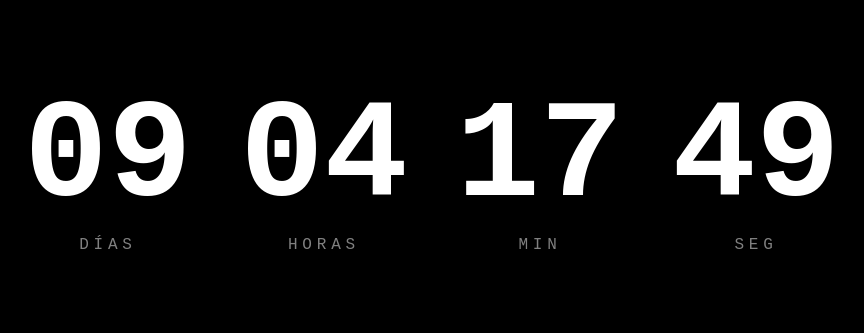
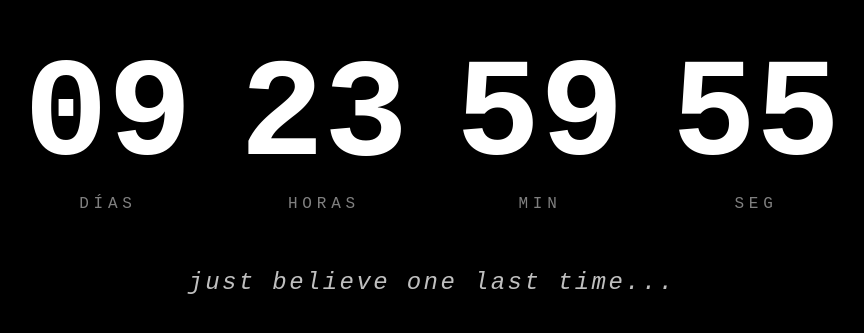
Before and after one commit to juandiego2907/contador-10-dias, a plain HTML site: page index.html in a window 1280 px wide. Shown: the part 229-562 px from the top of the page, without its empty margins (208-1072 px from the left). Drawn offline with Linux system fonts and the light colour scheme.

Commit message:
Reinicia contador y añade mensaje
Co-Authored-By: Claude Opus 5.5 <noreply@anthropic.com>

```diff
--- a/index.html
+++ b/index.html
@@ -6,10 +6,11 @@
 <title>Contador</title>
 <style>
   html, body { margin: 0; height: 100%; background: #000; color: #fff; }
-  body { display: flex; align-items: center; justify-content: center;
+  body { display: flex; align-items: center; justify-content: center; flex-direction: column;
          font-family: "Courier New", ui-monospace, monospace; }
   #c { display: flex; gap: clamp(12px, 4vw, 48px); text-align: center; }
   .n { font-size: clamp(40px, 12vw, 140px); font-weight: 700; font-variant-numeric: tabular-nums; line-height: 1; }
+  #msg { text-align: center; margin: clamp(28px, 6vw, 56px) 0 0; padding: 0 16px; font-size: clamp(14px, 3vw, 24px); letter-spacing: .1em; opacity: .75; font-style: italic; }
   .l { font-size: clamp(10px, 2vw, 16px); letter-spacing: .3em; opacity: .5; margin-top: 8px; }
 </style>
 </head>
@@ -20,9 +21,10 @@
   <div><div class="n" id="m">00</div><div class="l">MIN</div></div>
   <div><div class="n" id="s">00</div><div class="l">SEG</div></div>
 </div>
+<p id="msg">just believe one last time...</p>
 <script>
   // Fin fijo: 10 días desde que se subió la página. Corre aunque nadie la tenga abierta.
-  var FIN = 1793348585000;
+  var FIN = 1793419511000;
   var p = function (x) { return String(x).padStart(2, "0"); };
   function tick() {
     var r = Math.max(0, Math.floor((FIN - Date.now()) / 1000));
```
